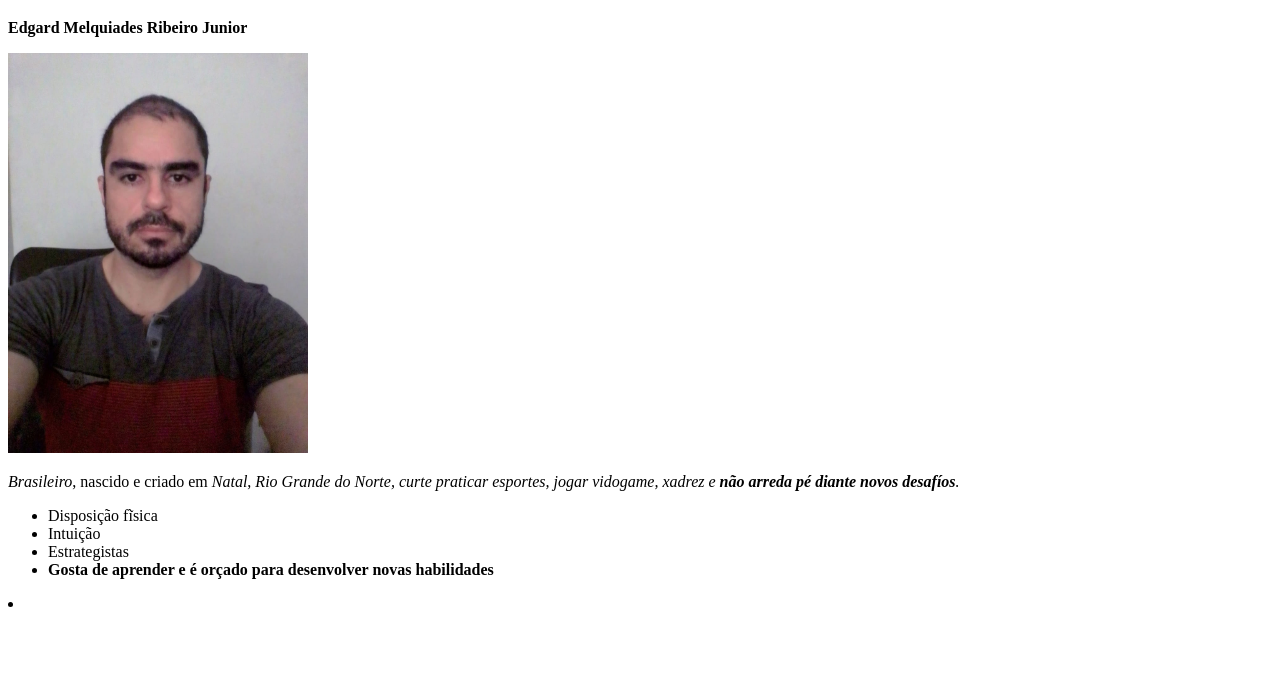
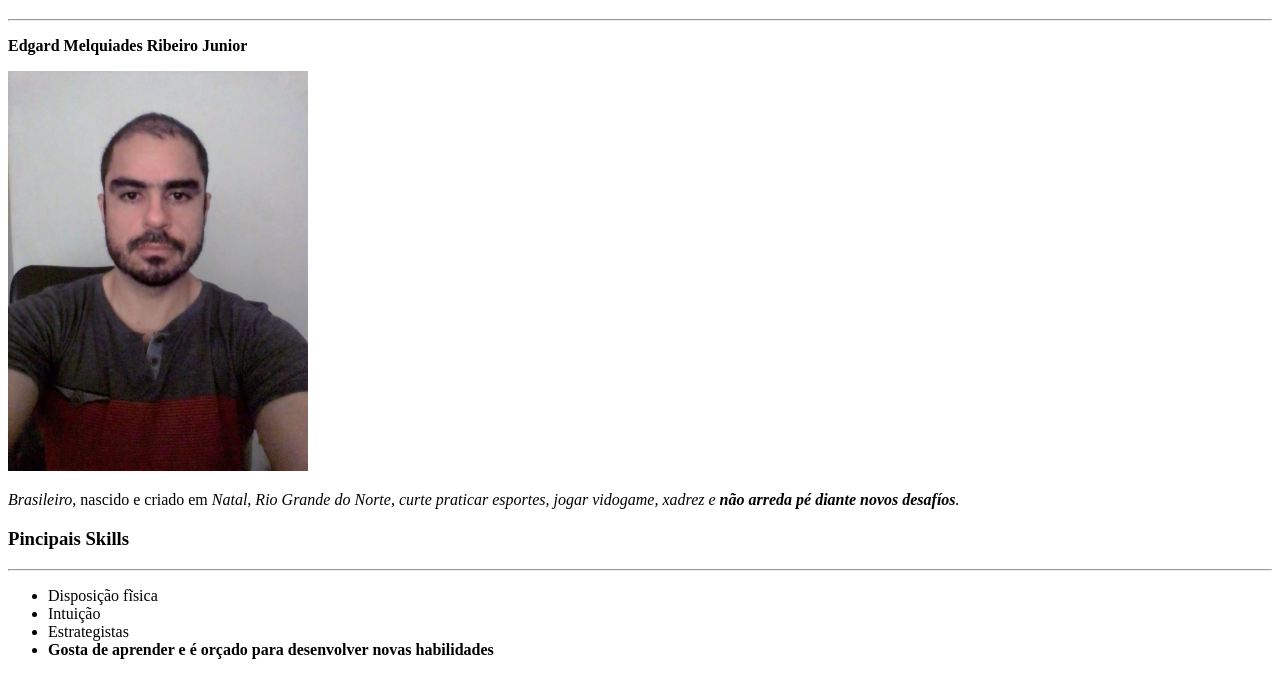
Before and after one commit to EdgardMR/portifolio_web, a plain HTML site: page index.html in a window 1280 px wide. Shown: the part 61-758 px from the top of the page. Drawn offline with Linux system fonts and the light colour scheme.

```diff
--- a/index.html
+++ b/index.html
@@ -7,19 +7,17 @@
     <title>APRESENTAÇÃO</title>
   </head>
   <body>
-    <h1>APRESENTAÇÃO</h1>
+    <h1>APRESENTAÇÃO</h1> <hr>
     <p><strong>Edgard Melquiades Ribeiro Junior</strong></p>
     <img src="foto.jpeg" alt="Foto de edgard" width="300px" />
     <p><em>Brasileiro</em>, nascido e criado em <em>Natal</em>,<em> Rio Grande do Norte, curte praticar esportes, jogar vidogame, xadrez e <strong>não arreda pé diante novos desafíos</strong>.</em> </p>
-
+    <h3>Pincipais Skills</h3> <hr>
     <ul>
         <li>Disposição fĩsica</li>
         <li>Intuição</li>
         <li>Estrategistas</li>
         <li><strong>Gosta de aprender e é orçado para desenvolver novas habilidades</strong></li>
 
-    </ul>
-        <li></li>
-    </ul>
+
   </body>
 </html>
```
